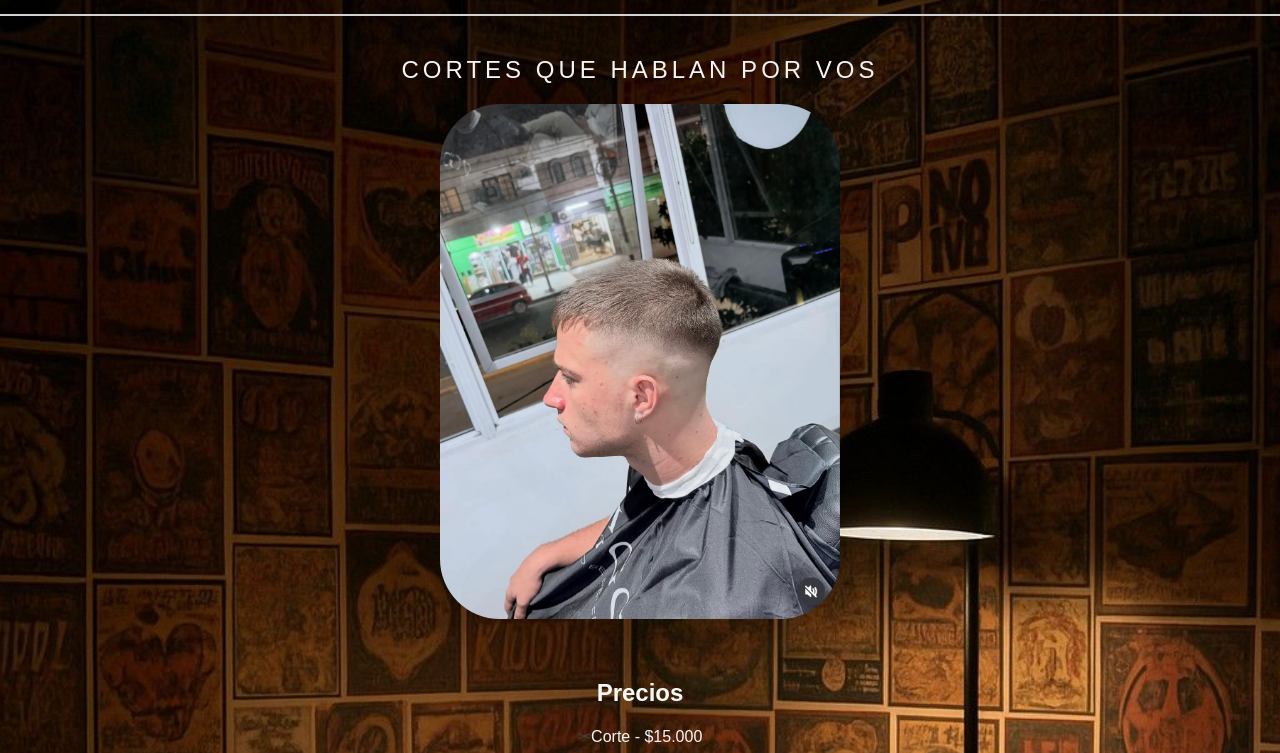
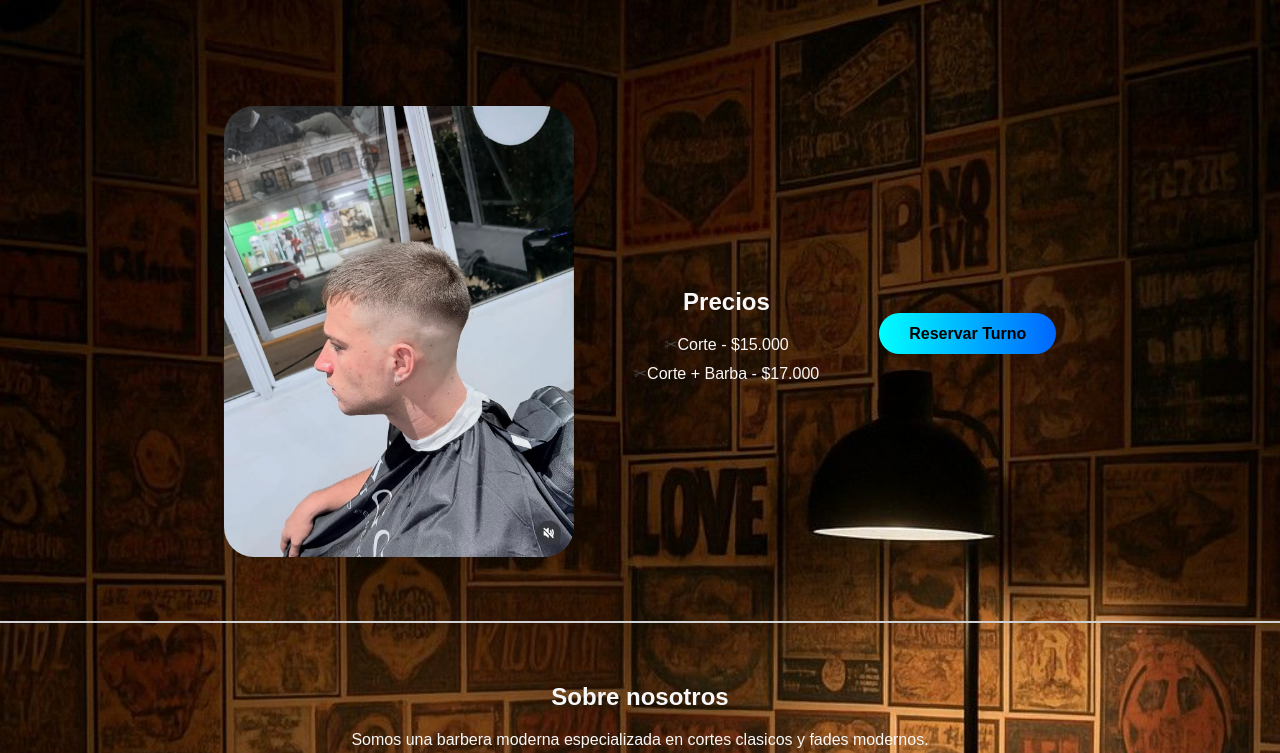
Before and after one commit to lucasveleizan739/pisounobarber, a plain HTML site: page index.html in a window 1280 px wide. Shown: the part 150-903 px from the top of the page. Drawn offline with Linux system fonts and the light colour scheme.

Commit message:
Modificando el inicio

```diff
--- a/index.html
+++ b/index.html
@@ -16,20 +16,24 @@
         </div>
 
     </header>
-    <h2 class="frase">CORTES QUE HABLAN POR VOS</h2>
-    <div class="hero">
-        <img src="imagenes/fade.JPG" alt="Corte fade">
-    </div>
 
-    <section class="precios">
+    <section class="principal">
+        <div class="img-principal">
+            <img src="imagenes/fade.JPG" alt="Corte fade">
+        </div>
+
+        <div class="precios">
         <h2>Precios</h2>
         <ul>
             <li>Corte - $15.000</li>
             <li>Corte + Barba - $17.000</li>
         </ul>
-    <div class="cta">
-        <a href="turno.html" class="boton-turno">Reservar Turno</a>
-    </div>
+        </div>
+
+        <div class="cta">
+            <a href="turno.html" class="boton-turno">Reservar Turno</a>
+        </div>
+    </section>
 
 
     <section>
--- a/styles.css
+++ b/styles.css
@@ -13,19 +13,14 @@ h1 {
 
 }
 
-.frase {
-    text-align: center;
-    margin-top: 40px;
-    font-weight: 300;
-    letter-spacing: 4px;
-}
+
 
 .contenedor {
     display: flex;
     justify-content: center;
     align-items: center;
     gap: 40px;
-    padding: 30px;
+    padding: 15px;
     border-bottom: 2px solid #d1d1d1;
 }
 
@@ -35,27 +30,28 @@ h1 {
 
 }
 
-.hero {
-    display:flex;
+.principal {
+    display: flex;
     justify-content: center;
     align-items: center;
-
+    gap: 60px;
+    padding: 60px 20px;
+    flex-wrap: wrap;
 }
 
-.hero img {
-    width: 90%;
-    height: auto;
-    max-width: 400px;
-    border-radius: 60px;
-    object-fit: cover;
-    transition: transform 0.2s ease;
-
+.img-principal img {
+    width: 350px;
+    border-radius: 30px;
+    transition: transform 0.3s ease;
 }
 
-.hero img:hover {
+.img-principal img:hover {
     transform: scale(1.05);
 }
 
+.precios {
+    text-align: center;
+}
 
 nav {
     text-align: center;
@@ -191,4 +187,8 @@ footer {
         font-size: 16px;
         padding: 0 10px;
     }
+
+    .principal {
+        flex-direction: column;
+    }
 }
```
